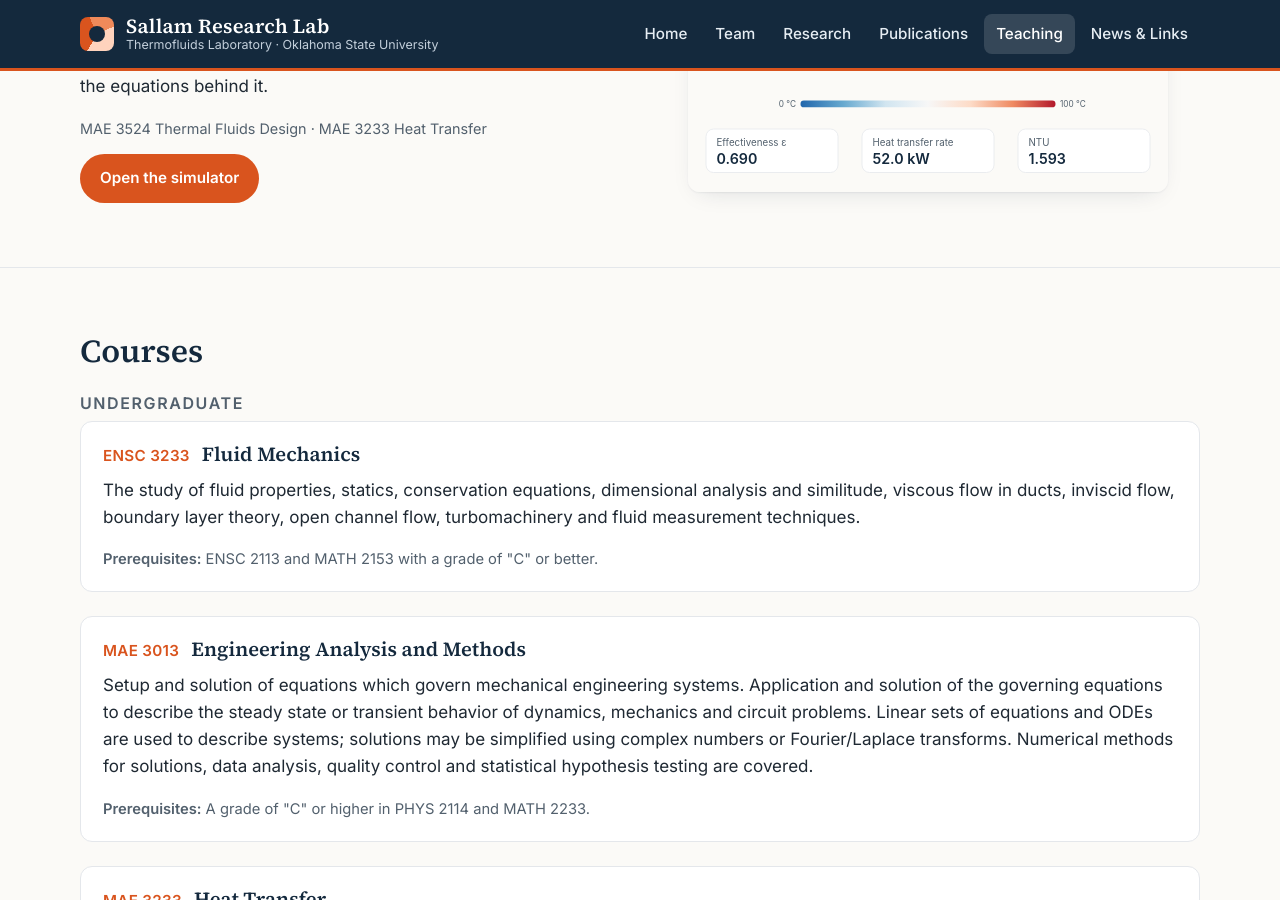
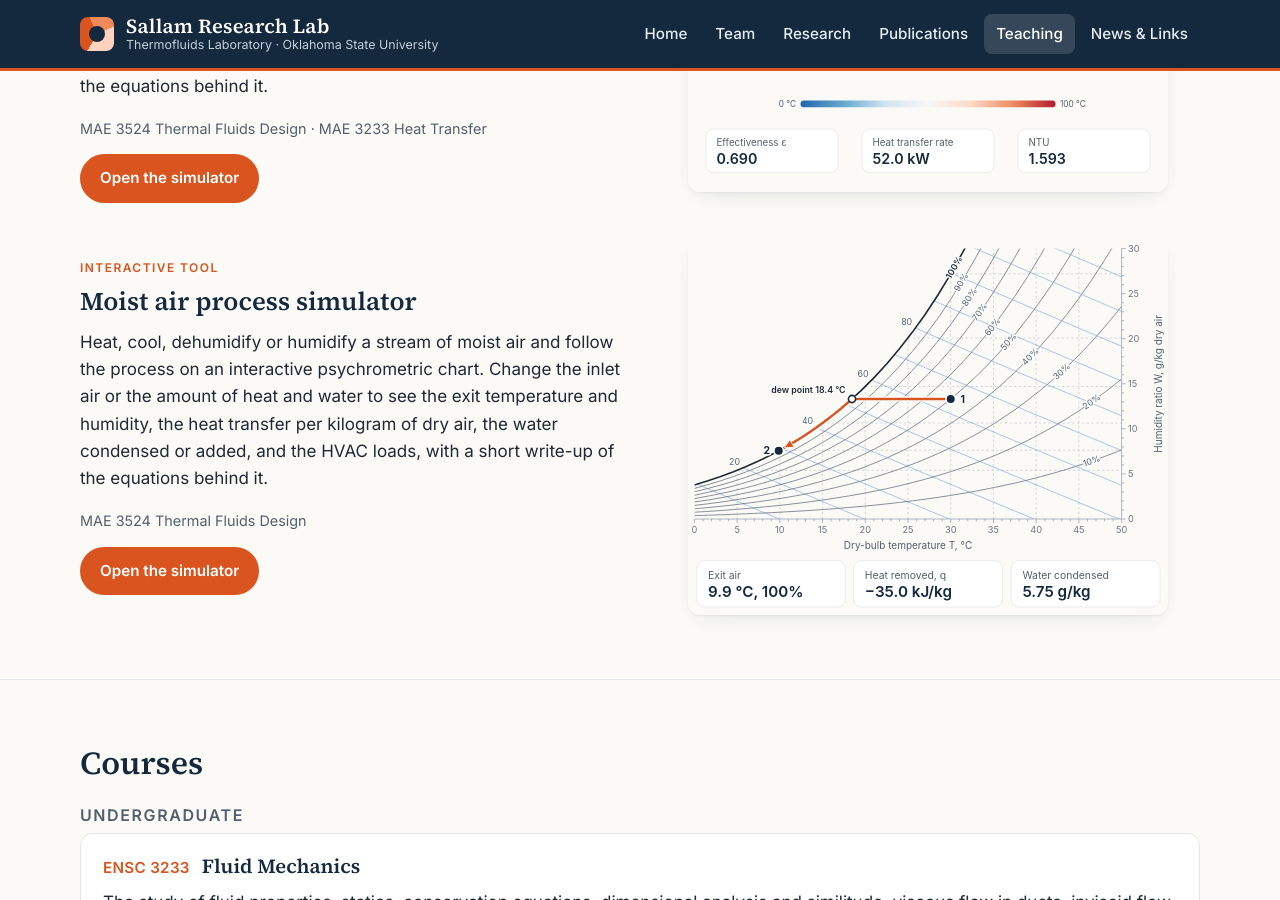
Before and after one commit to sallamlab/sallamlab.github.io, a Jekyll site: the page built from teaching.html, in a window 1280 px wide and 900 px high, scrolled down 558 px. Built offline with Jekyll 4.4.1, drawn with Linux system fonts in a browser that asks for light colours; some of the changed text lies outside the part shown.

Commit message:
List the moist air process simulator on the Teaching page

```diff
--- a/_data/courses.yml
+++ b/_data/courses.yml
@@ -98,6 +98,8 @@
   resources:
     - label: "Interactive heat exchanger simulator (ε–NTU method)"
       url: /teaching/heat-exchanger/
+    - label: "Interactive moist air process simulator (psychrometric chart)"
+      url: /teaching/psychrometrics/
     - label: "Video 1: How to install MATLAB"
       url: https://youtu.be/h6tytgQH8rI
     - label: "Video 2: Running MATLAB for the first time"
--- a/_data/teaching.yml
+++ b/_data/teaching.yml
@@ -17,6 +17,17 @@ tools:
       or crossflow heat exchanger and watch the outlet temperatures, effectiveness and heat
       transfer rate update live on a color-coded schematic, with a short write-up of the
       equations behind it.
+  - title: Moist air process simulator
+    label: Interactive tool
+    courses: MAE 3524 Thermal Fluids Design
+    url: /teaching/psychrometrics/
+    image: psychro-simulator.svg
+    button: Open the simulator
+    text: >-
+      Heat, cool, dehumidify or humidify a stream of moist air and follow the process on an
+      interactive psychrometric chart. Change the inlet air or the amount of heat and water to
+      see the exit temperature and humidity, the heat transfer per kilogram of dry air, the water
+      condensed or added, and the HVAC loads, with a short write-up of the equations behind it.
 
 asme:
   intro: >-
```
